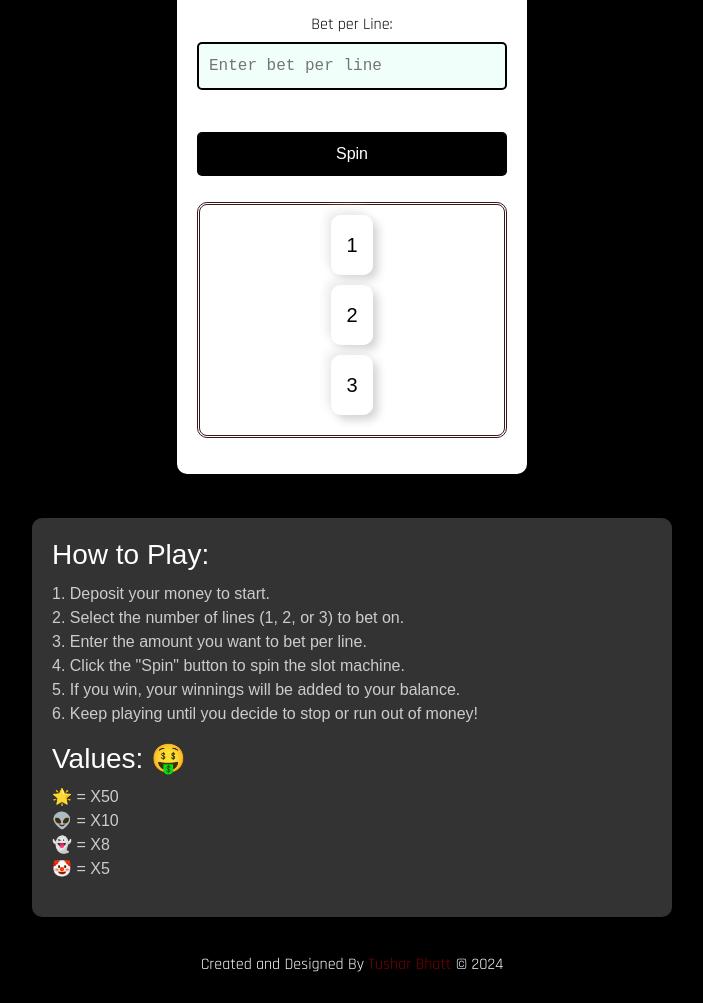
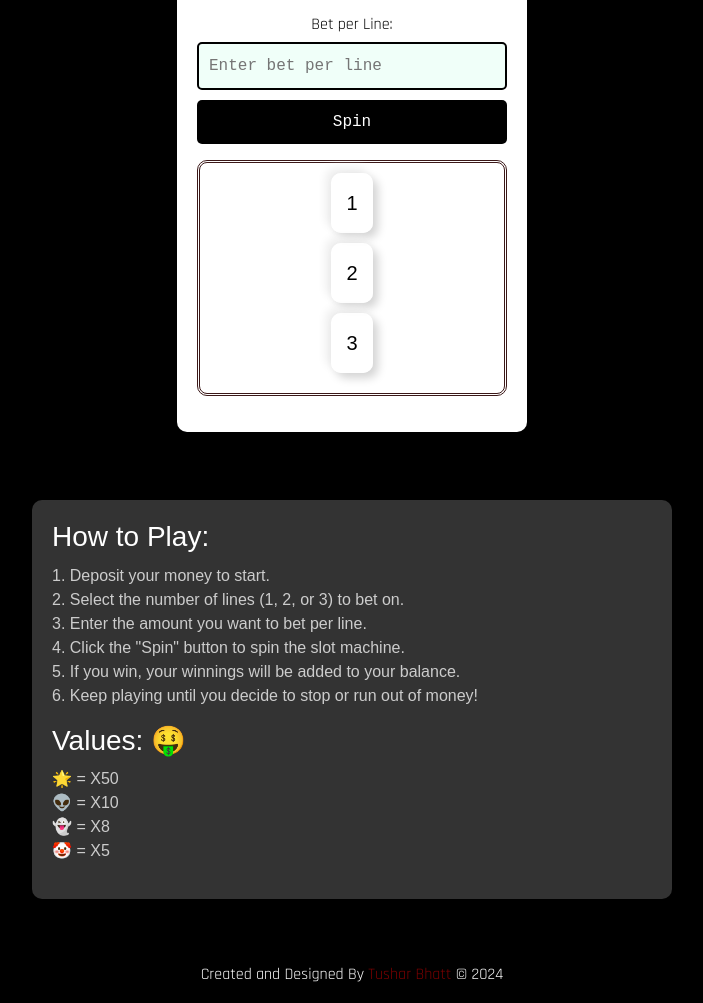
Before and after one commit to TusharBhatt-2003/Slot-Machine-Game, a plain HTML site: page index.html in a window 1280 px wide. Shown: the part 492-1495 px from the top of the page, without its empty margins (288-991 px from the left). Drawn offline with nearby package versions, Linux system fonts and the light colour scheme; a web font is replaced by a local one.

Commit message:
Update index.html

```diff
--- a/index.html
+++ b/index.html
@@ -17,8 +17,7 @@
 <title>Slot Machine Game</title>
     <link href="https://stackpath.bootstrapcdn.com/bootstrap/4.5.2/css/bootstrap.min.css" rel="stylesheet">
     <link rel="stylesheet" href="styles.css">
-
-     <style>
+    <style>
           @media only screen and (max-width: 576px) {
             body {
               background-image: url("image/bg.png"); /* Replace with your image path */
@@ -56,9 +55,8 @@
         <div class="input-group">
             <label for="bet">Bet per Line:</label>
             <input required type="number" id="bet" placeholder="Enter bet per line">
-        </div>
-
-        <button id="spinBtn" class="spinBtn  w-100 my-3">Spin</button>
+        <button id="spinBtn" class="btn">Spin</button>
+      </div>
 
         <div class="slot-machine d-flex flex-column align-items-center">
             <div class="reel" id="reel1">1</div>
@@ -73,7 +71,7 @@
         <button id="playAgainBtn" class="playBtn w-100 mt-3" style="display: none;">Play Again</button>
     </div>
 
-    <div id="instructions" class="container text-left mt-4">
+    <div id="instructions" class="container text-left m-5">
         <h3>How to Play:</h3>
         <p>
             1. Deposit your money to start.<br>
@@ -92,7 +90,9 @@
             🤡 = X5
         </p>
     </div>
- <footer>Created and Designed By <span style="color: rgb(120, 0, 0);">Tushar Bhatt</span> &copy 2024</footer>
+
+    <footer>Created and Designed By <span style="color: rgb(120, 0, 0);">Tushar Bhatt</span> &copy 2024</footer>
+
     <script src="script.js"></script>
 </body>
 </html>
```
